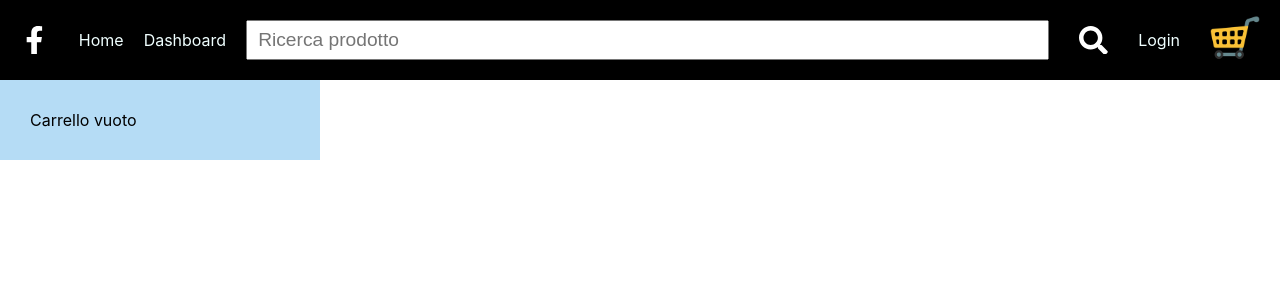
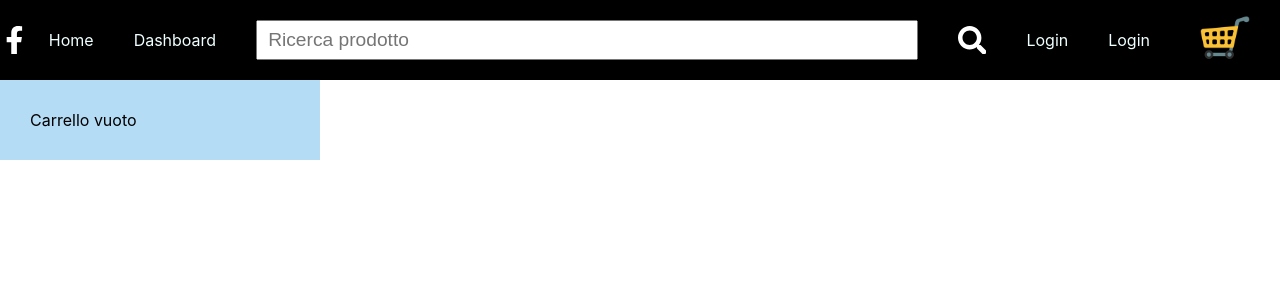
Before and after one commit to netsamma/commerce, a React (Create React App) app: page /cart in a window 1280 px wide. Shown: the top 300 px of the page. Built offline with nearby package versions, Linux system fonts and the light colour scheme.

Commit message:
Fix  navbar

```diff
--- a/src/components/NavBar.js
+++ b/src/components/NavBar.js
@@ -1,42 +1,130 @@
+// import React, { useContext } from "react";
+// import { Link } from "react-router-dom";
+// import CartIcon from "./CartIcon";
+// import { FaFacebookF, FaSearch } from "react-icons/fa";
+// import { IconContext } from "react-icons";
+// import AuthContext from "../context/AuthContext";
+
+// function Navbar(props) {
+
+//   const {success, currentUser, handleLogout} = useContext(AuthContext)
+
+//   return (
+
+//       <IconContext.Provider value={{color:"white", size:"1.8em"}}>
+//         <div className="navbar">
+//           <FaFacebookF className="navbar-icon"/>
+//           <Link to="/" className="navbar-button">
+//             Home
+//           </Link>
+//           <Link to="/dashboard" className="navbar-button">
+//             Dashboard
+//           </Link>
+//           <input className="navbar-search" placeholder="Ricerca prodotto"></input>
+//           <FaSearch className="navbar-icon" />
+
+//           {success?
+//             (<Link to='' className="navbar-button" onClick={handleLogout}>
+//               Logout <br/>
+//               <span style={{color: "red"}}>{currentUser}</span>
+//               </Link>):
+//             (<Link to='/login' className="navbar-button" >Login </Link>)
+//           }
+
+//           <Link to="/cart" className="navbar-button">
+//             <CartIcon numbOfCartItems={props.numbOfCartItems} />
+//           </Link>
+//         </div>
+//       </IconContext.Provider>
+//   );
+// }
+
+// export default Navbar;
+
+
 import React, { useContext } from "react";
+import { FaBars, FaFacebookF, FaSearch } from "react-icons/fa";
 import { Link } from "react-router-dom";
+import styled from "styled-components";
+import AuthContext from "../context/AuthContext";
 import CartIcon from "./CartIcon";
-import { FaFacebookF, FaSearch } from "react-icons/fa";
-import { IconContext } from "react-icons";
-import AuthContext from "../context/AuthContext";
+
 
 function Navbar(props) {
 
   const {success, currentUser, handleLogout} = useContext(AuthContext)
 
   return (
-
-      <IconContext.Provider value={{color:"white", size:"1.8em"}}>
-        <div className="navbar">
-          <FaFacebookF className="navbar-icon"/>
-          <Link to="/" className="navbar-button">
-            Home
-          </Link>
-          <Link to="/dashboard" className="navbar-button">
-            Dashboard
-          </Link>
-          <input className="navbar-search" placeholder="Ricerca prodotto"></input>
-          <FaSearch className="navbar-icon" />
-
-          {success?
-            (<Link to='' className="navbar-button" onClick={handleLogout}>
-              Logout <br/>
-              <span style={{color: "red"}}>{currentUser}</span>
-              </Link>):
-            (<Link to='/login' className="navbar-button" >Login </Link>)
-          }
-
-          <Link to="/cart" className="navbar-button">
-            <CartIcon numbOfCartItems={props.numbOfCartItems} />
-          </Link>
-        </div>
-      </IconContext.Provider>
+      <Nav>
+        <FaFacebookF color="white" size="1.8em"/>
+        <NavLink to="/"> Home </NavLink>
+        <NavLink to="/dashboard"> Dashboard </NavLink>
+        <NavSearch
+          onChange={(e) => props.getProduct(e.target.value)}
+          placeholder="Ricerca prodotto">
+        </NavSearch>
+        <NavFaSearch color="white" size="1.8em"/>
+        <NavLink to='/login'>Login </NavLink>
+        {success?
+          (<NavLink to='' onClick={handleLogout}>
+            Logout <br/>
+            <span style={{color: "red"}}>{currentUser}</span>
+            </NavLink>):
+          (<NavLink to='/login'>Login </NavLink>)
+        }
+        <NavCart to="/cart">
+          <CartIcon numbOfCartItems={props.numbOfCartItems} />
+        </NavCart>
+        <NavHambBars/>
+      </Nav>
   );
 }
 
 export default Navbar;
+
+
+const Nav = styled.nav`
+  background: black;
+  height: 80px;
+  display: flex;
+  align-items: center;
+  justify-content: space-between;
+`
+
+const NavLink = styled(Link)`
+  color: azure;
+  margin: 0 20px;
+  text-decoration: none;
+  cursor: pointer;
+  &:hover {
+    background-color: black;
+    color: #fac136;
+  }
+  @media screen and (max-width: 768px){
+    display: none;
+  }
+`
+
+const NavSearch = styled.input`
+  height: 50%;
+  flex: 1;
+  margin: 0 20px;
+  padding: 10px;
+  font-size: 1.2em;
+`
+
+const NavCart = styled(Link)`
+  margin: 0 20px;
+`
+const NavFaSearch = styled(FaSearch)`
+  margin: 0 20px;
+`
+
+const NavHambBars = styled(FaBars)`
+  color: white;
+  font-size: 1.5em;
+  margin: 0 20px;
+  @media screen and (min-width: 768px){
+    display: none;
+  }
+`
```
